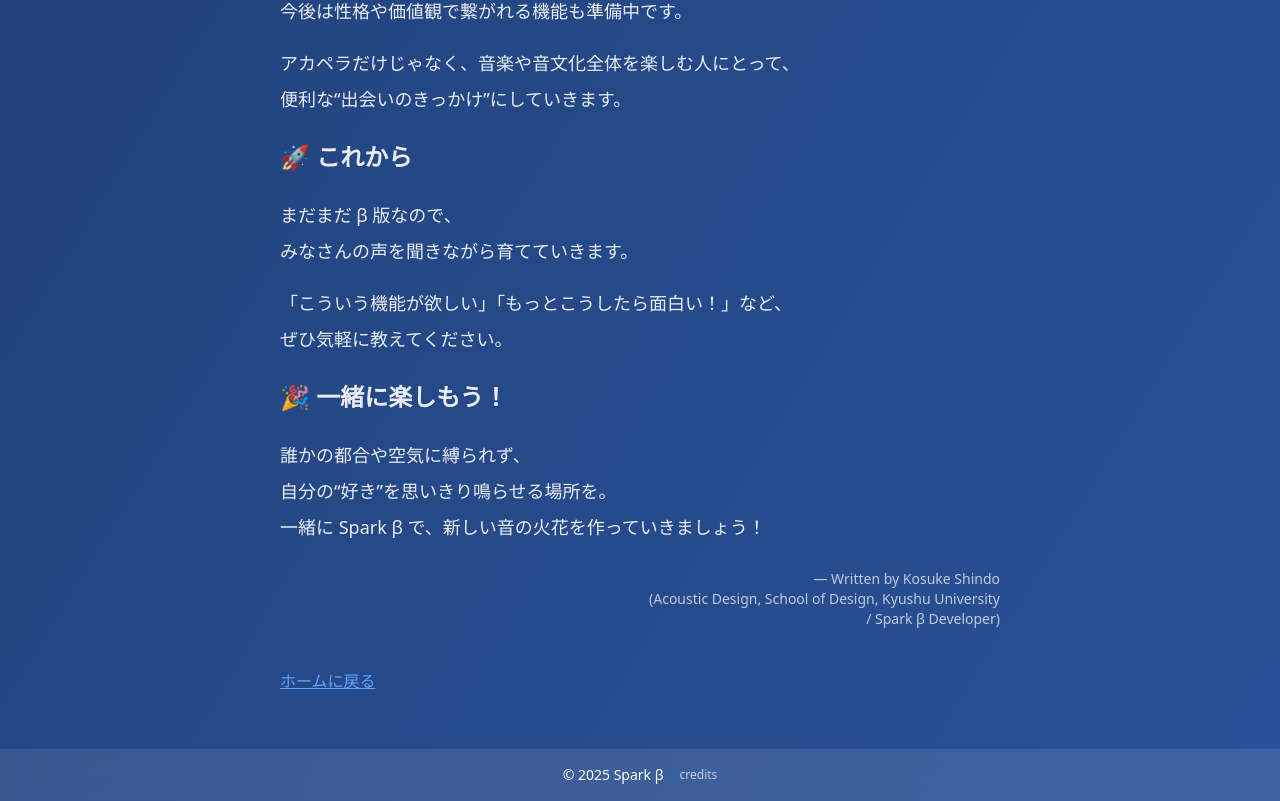
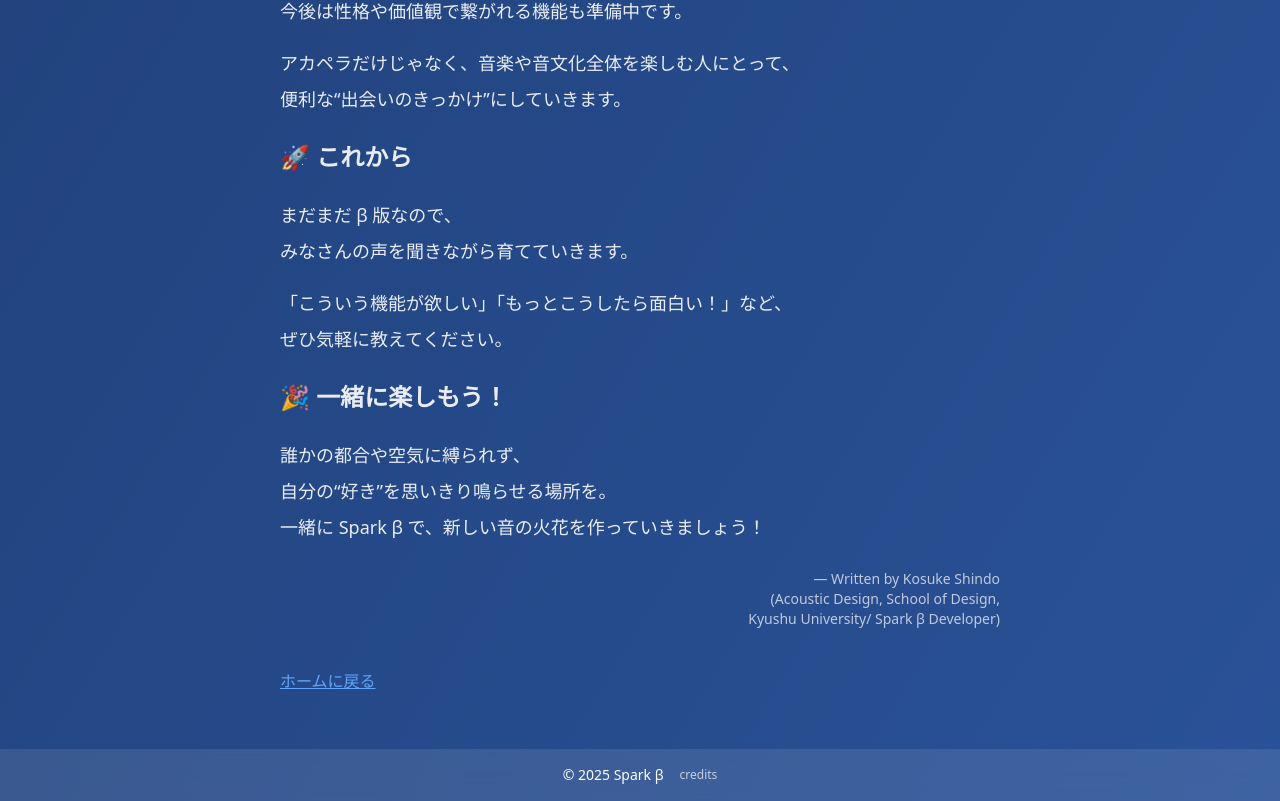
Before and after one commit to shindodesu/spark-beta-v2, a Next.js app: page /about in a window 1280 px wide. Shown: the part 1287-2088 px from the top of the page. Built offline with nearby package versions, Linux system fonts and the light colour scheme; no server answers.

Commit message:
改行調整

```diff
--- a/src/pages/about.tsx
+++ b/src/pages/about.tsx
@@ -81,7 +81,7 @@
         </p>
 
         <p className="mt-10 text-right text-sm text-white/70">
-        — Written by Kosuke Shindo <br />(Acoustic Design, School of Design, Kyushu University<br /> / Spark β Developer)
+        — Written by Kosuke Shindo <br />(Acoustic Design, School of Design, <br /> Kyushu University/ Spark β Developer)
 
         </p>
       </section>
```
